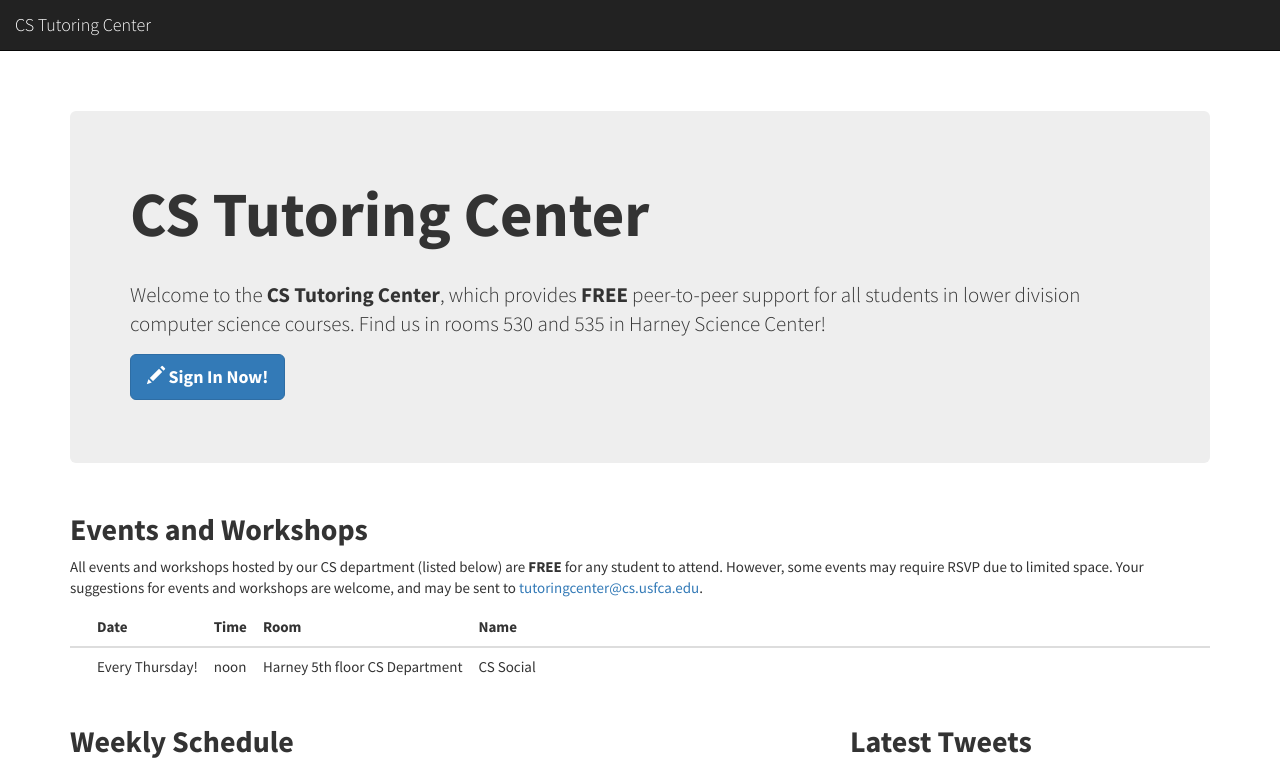
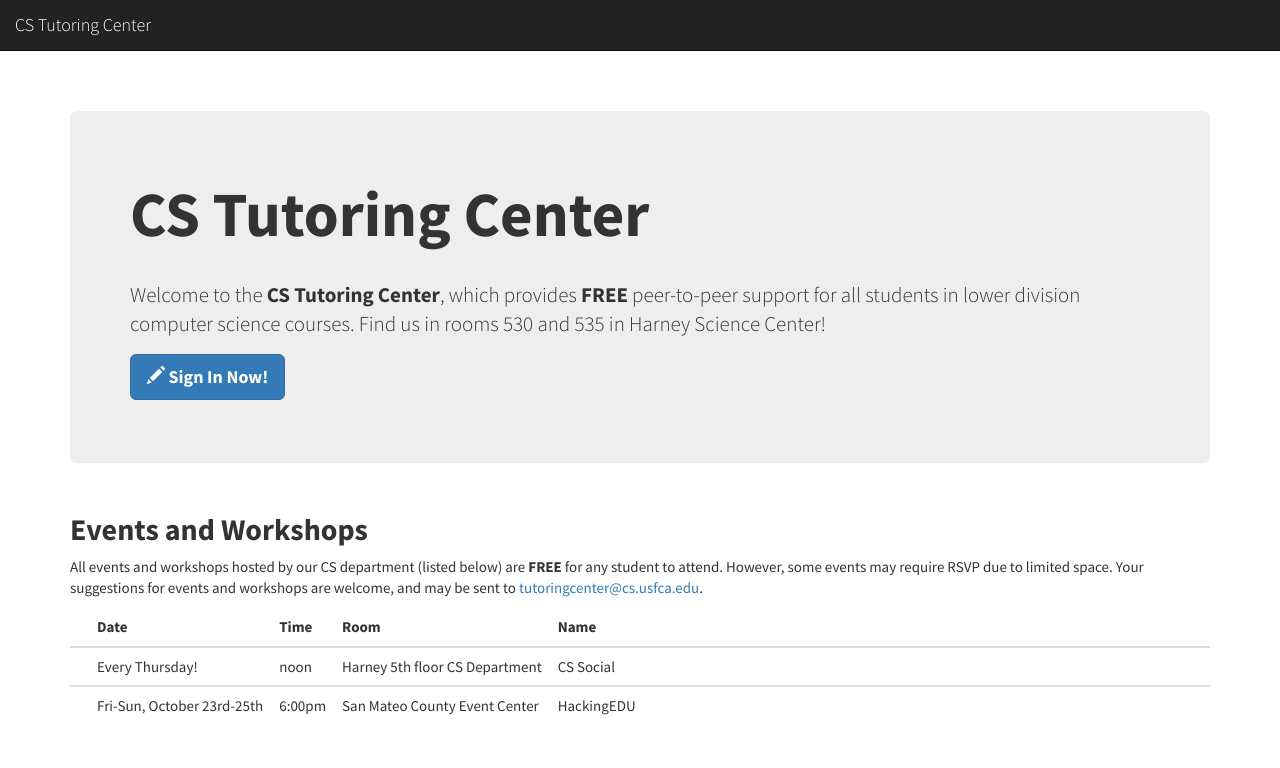
Before and after one commit to CSTutors/CSTutors.github.io, a Jekyll site: the page built from index.html, in a window 1280 px wide. Shown: the top 768 px of the page. Built offline with Jekyll 4.4.1, drawn with Linux system fonts in a browser that asks for light colours; nearby versions of some CDN libraries; comment, search, counter and statistics services are not loaded; grey boxes are pictures that could not be loaded.

Commit message:
update event

```diff
--- a/index.html
+++ b/index.html
@@ -47,6 +47,15 @@
                     <td nowrap>noon</td>
                     <td nowrap>Harney 5th floor CS Department</td>
                     <td>CS Social</td>
+                </tr>
+            </tbody>
+            <tbody>
+                <tr>
+                    <th>&nbsp;</th>
+                    <td nowrap>Fri-Sun, October 23rd-25th</td>
+                    <td nowrap>6:00pm</td>
+                    <td nowrap>San Mateo County Event Center</td>
+                    <td>HackingEDU</td>
                 </tr>
             </tbody>
 
```
